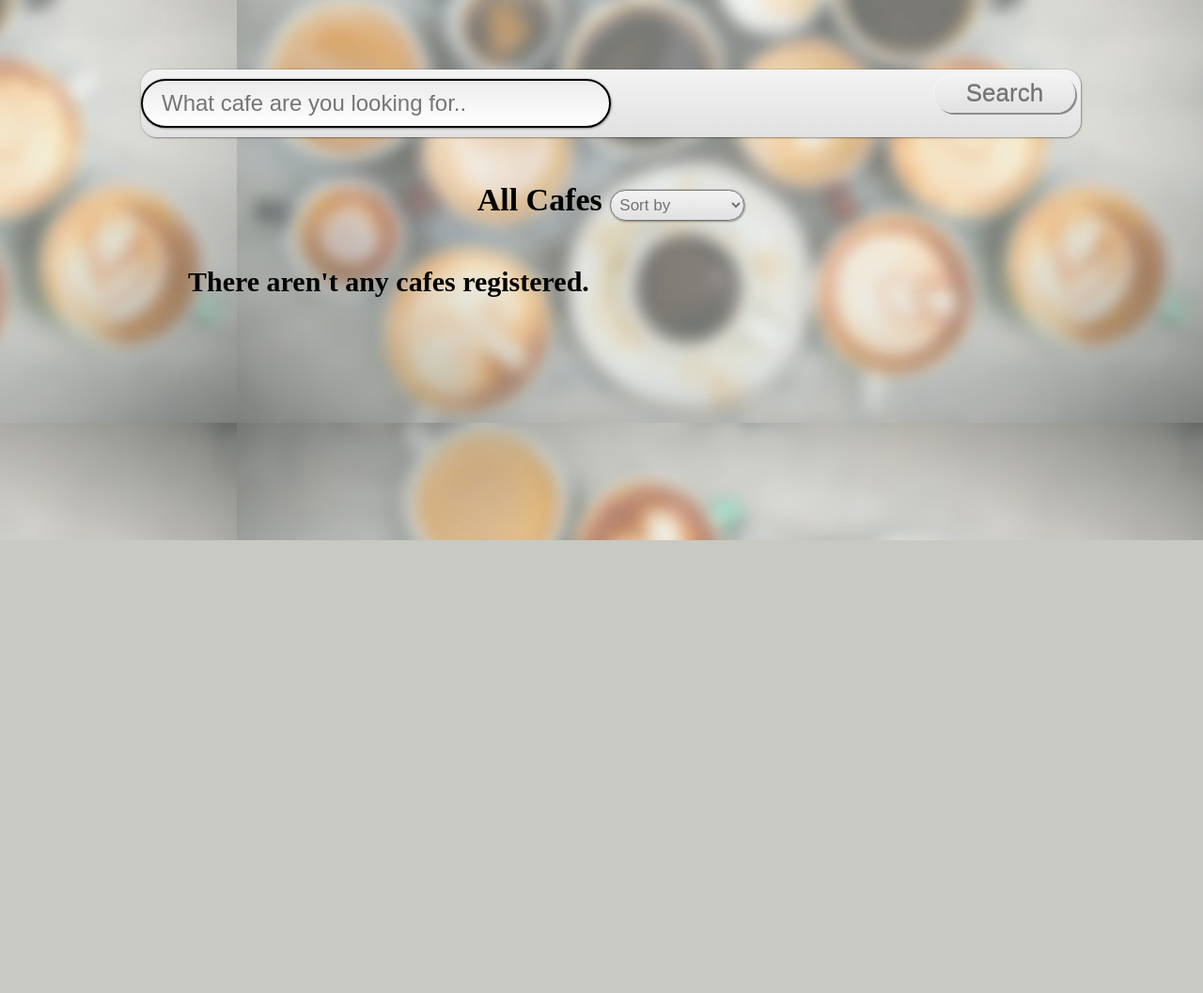
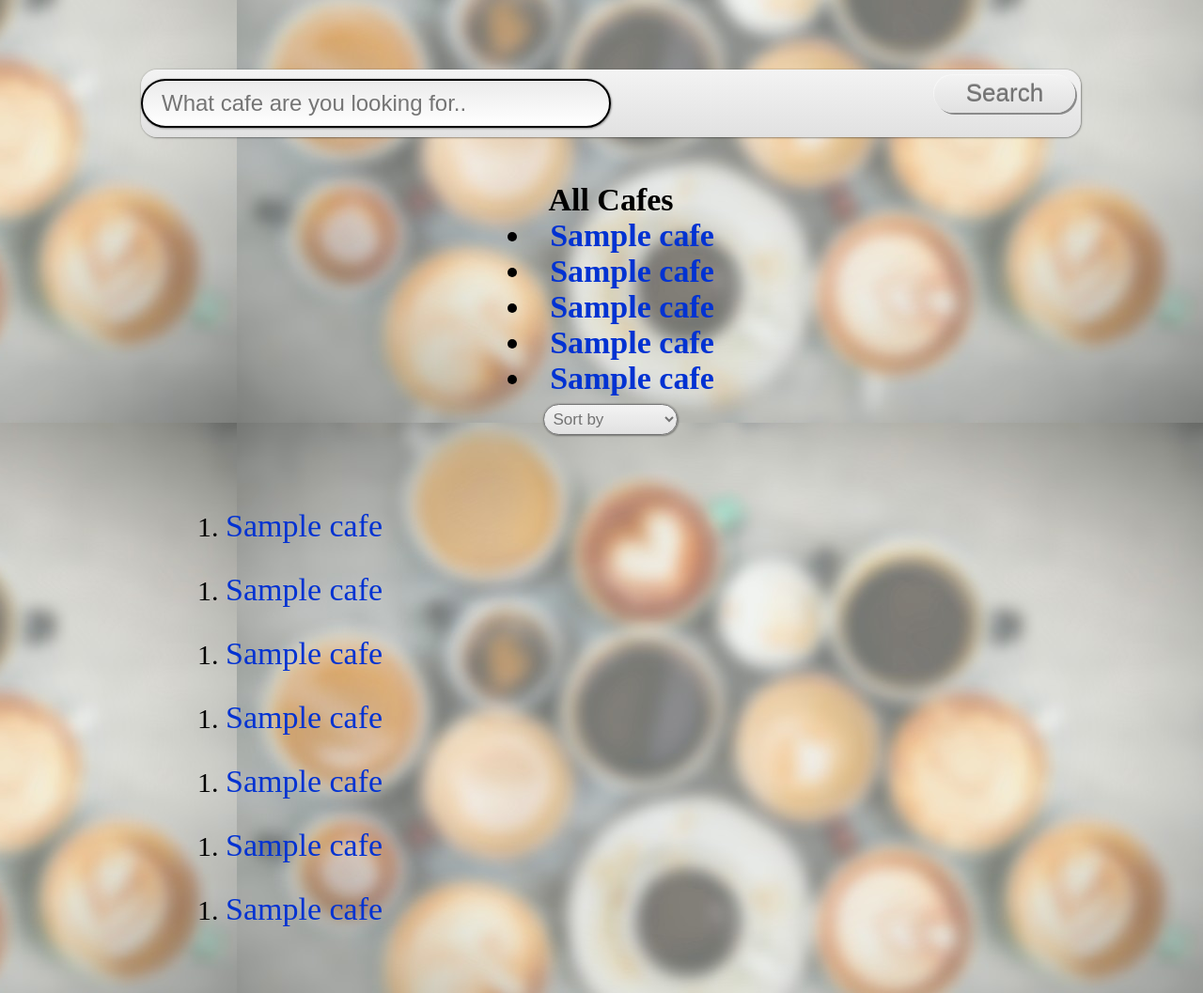
Before and after one commit to andreaschari/Cafeholics, a Django app: page /cafe/cafes/ in a window 1280 px wide. Shown: the part 225-1282 px from the top of the page at 94% size. Before the commit the page ends 800 px from the top, so only its background shows below. Run offline with Django 3.2, Linux system fonts and the light colour scheme; a user stored in the database is signed in; tables that the repository leaves empty hold one stand-in row (values such as "Sample post").

Commit message:
work on dropdown

```diff
--- a/templates/cafe/cafes.html
+++ b/templates/cafe/cafes.html
@@ -28,6 +28,28 @@ $(function() {
 	</form>
 	<h2>
 		All Cafes
+        <div id="average_rating" class="group">{% for cafe in byAverage %}
+					<li><a class="aa" href="{% url 'chosen_cafe' cafe.slug %}">{{ cafe.name }}</a>
+					<!-- <p class="rating">{{ cafe.avg_rating }}</p> --></li>
+				{% endfor %}</div>
+        <div id="price" class="group">{% for cafe in byPrice %}
+					<li><a class="aa" href="{% url 'chosen_cafe' cafe.slug %}">{{ cafe.name }}</a>
+					<!-- <p class="rating">{{ cafe.avg_rating }}</p> --></li>
+				{% endfor %}</div>
+        <div id="service" class="group">{% for cafe in byService %}
+					<li><a class="aa" href="{% url 'chosen_cafe' cafe.slug %}">{{ cafe.name }}</a>
+					<!-- <p class="rating">{{ cafe.avg_rating }}</p> --></li>
+				{% endfor %}</div>
+        <div id="atmosphere" class="group">{% for cafe in byAtmosphere %}
+					<li><a class="aa" href="{% url 'chosen_cafe' cafe.slug %}">{{ cafe.name }}</a>
+					<!-- <p class="rating">{{ cafe.avg_rating }}</p> --></li>
+				{% endfor %}</div>
+        <div id="quality" class="group">{% for cafe in byQuality %}
+					<li><a class="aa" href="{% url 'chosen_cafe' cafe.slug %}">{{ cafe.name }}</a>
+					<!-- <p class="rating">{{ cafe.avg_rating }}</p> --></li>
+				{% endfor %}</div>
+
+
 		<select id="dropdown">
 			<option selected>Sort by</option>
 			<option value="average_rating">Average rating</option>
@@ -42,8 +64,14 @@ $(function() {
     {% if errors %}
     			<strong>These are not the Cafes you are looking for.</strong>
     {%  else %}
-		{% if cafe_list %}
+		{% if cafes %}
 			<ol>
+            {% for cafe in cafes %}
+                <li><a class="aa" href="{% url 'chosen_cafe' cafe.slug %}">{{ cafe.name }}</a>
+					<!-- <p class="rating">{{ cafe.avg_rating }}</p> --></li>
+            {% endfor %}
+            </ol>
+            <ol>
             {% if byPrice %}
 				{% for cafe in byPrice %}
 					<li><a class="aa" href="{% url 'chosen_cafe' cafe.slug %}">{{ cafe.name }}</a>
```
